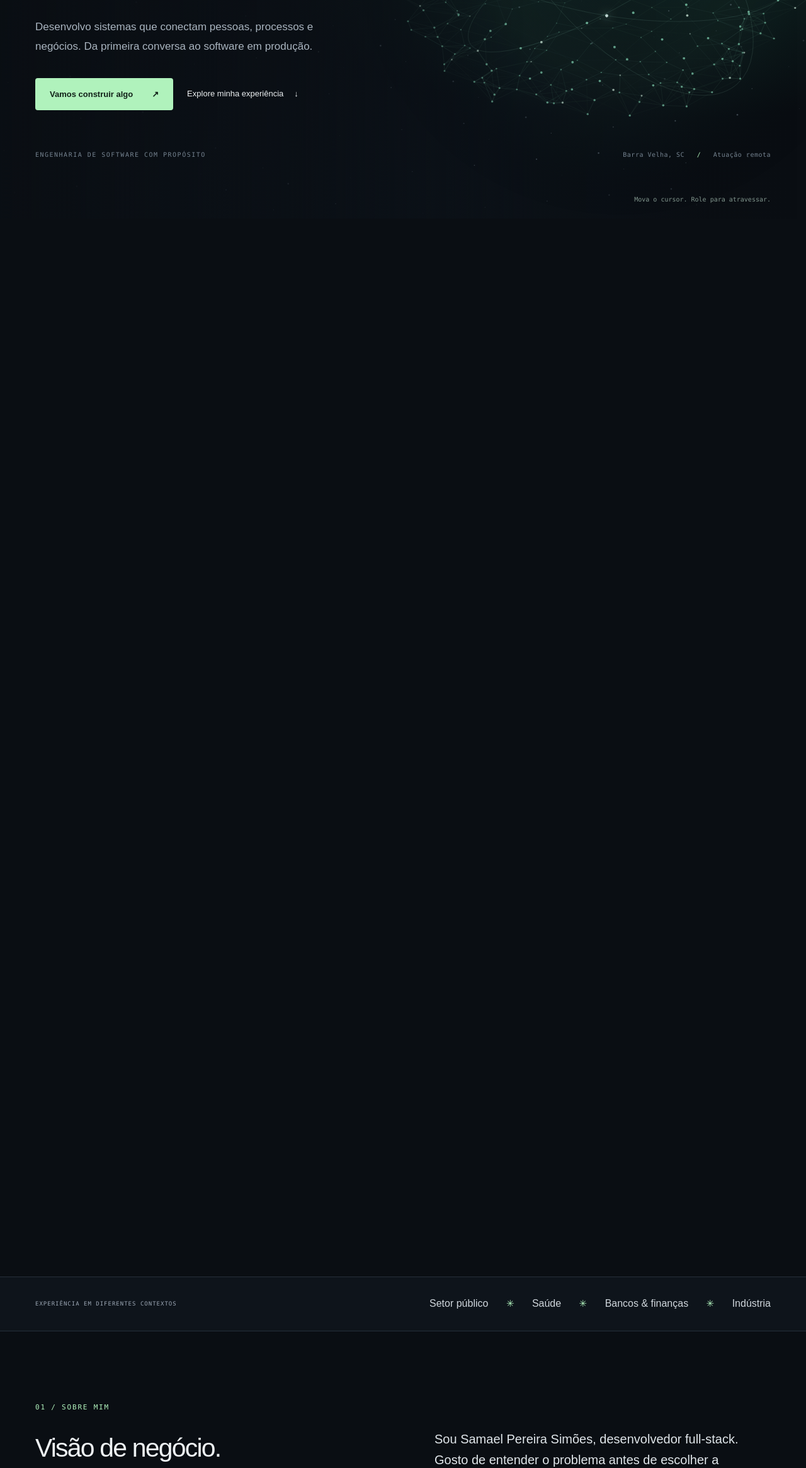
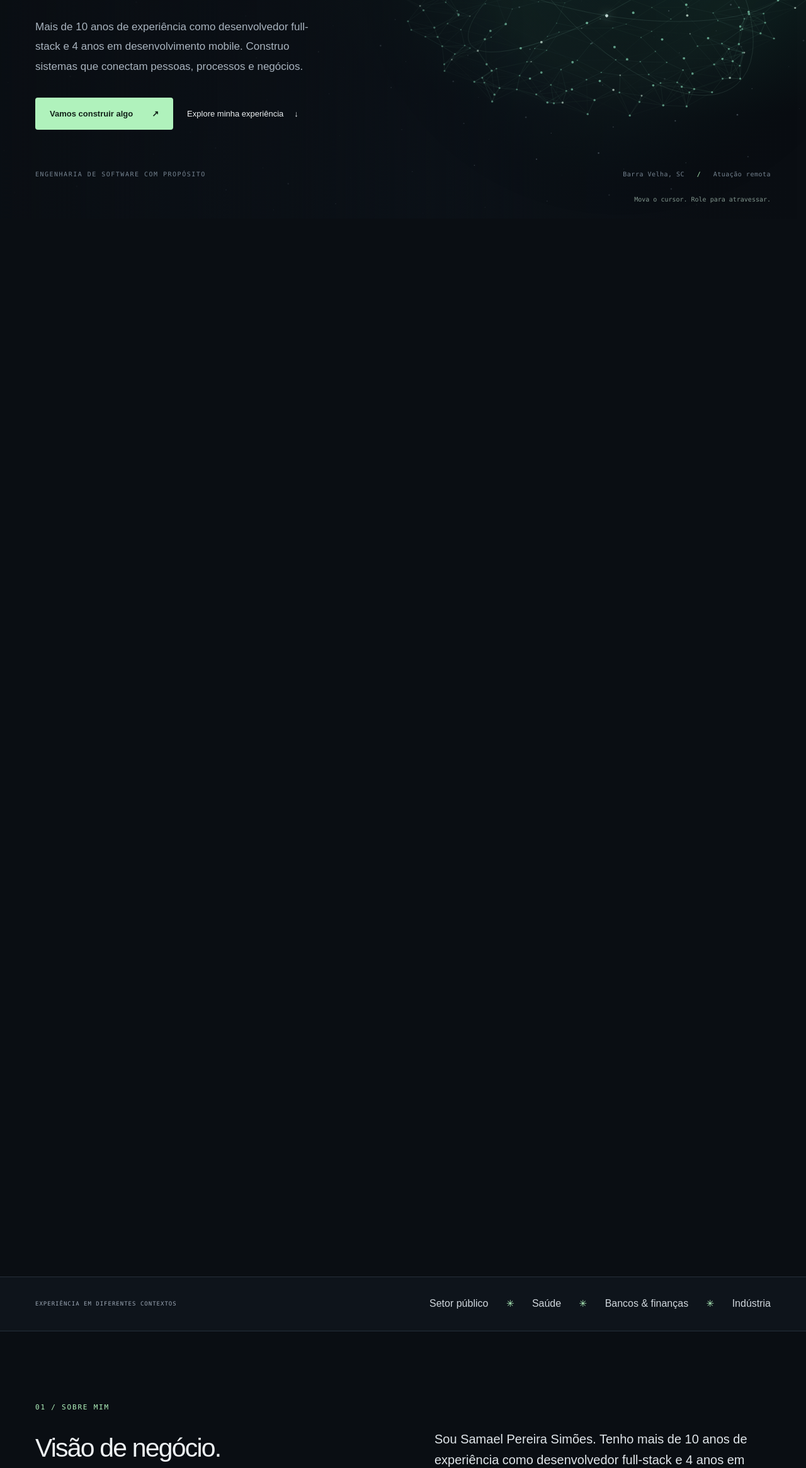
Before and after one commit to samaelsimoes/samaelsimoes.github.io, a website: page index.html in a window 1280 px wide. Shown: the part 453-2784 px from the top of the page at 63% size. Drawn offline with Linux system fonts and the light colour scheme; animation ran at ten frames a second.

```diff
--- a/index.html
+++ b/index.html
@@ -25,9 +25,9 @@
 <a class="skip-link" href="#main">Pular para o conteúdo</a>
 <header class="site-header"><div class="container nav-wrap"><a class="brand" href="#inicio" aria-label="Samael Simões, início">samael<span>.</span><span class="brand-suffix">dev</span></a><div class="language-switch" role="group" aria-label="Idioma / Language"><button data-language="pt-BR" aria-pressed="true" lang="pt-BR">PT</button><span>/</span><button data-language="en" aria-pressed="false" lang="en">EN</button></div><button class="menu-toggle" aria-expanded="false" aria-controls="navigation">Menu <span>☰</span></button><nav id="navigation" aria-label="Navegação principal"><a href="#sobre">Sobre</a><a href="#experiencia">Experiência</a><a href="#solucoes">Soluções</a><a href="#formacao">Formação</a><a class="nav-contact" href="#contato">Vamos conversar <span>↗</span></a></nav></div></header>
 <main id="main">
-<div class="universe-journey"><section class="hero" id="inicio"><canvas id="particles" aria-hidden="true"></canvas><div class="hero-glow" aria-hidden="true"></div><div class="container hero-content"><div class="eyebrow"><span class="status-dot"></span> DESENVOLVEDOR FULL-STACK · BRASIL</div><p class="hero-intro">Olá, eu sou Samael Simões.</p><h1>Complexidade em código.<br><span>Clareza na solução.</span></h1><p class="hero-description">Desenvolvo sistemas que conectam pessoas, processos e negócios. Da primeira conversa ao software em produção.</p><div class="hero-actions"><a class="button primary" href="#contato">Vamos construir algo <span>↗</span></a><a class="text-link" href="#experiencia">Explore minha experiência <span>↓</span></a></div><div class="hero-bottom"><span>ENGENHARIA DE SOFTWARE COM PROPÓSITO</span><span class="coordinates">Barra Velha, SC <span> / </span> Atuação remota</span></div></div><div class="portal-copy"><span>DO CAOS À ESTRUTURA</span><h2>Todo universo começa<br>com uma conexão.</h2><p>Continue explorando ↓</p></div><div class="orb-label" aria-hidden="true"><span>FIG. 01 — SISTEMAS CONECTADOS</span><span>INTERACTIVE / LIVE RENDER</span></div><div class="canvas-controls"><span class="interaction-hint">Mova o cursor. Role para atravessar.</span></div></section>
+<div class="universe-journey"><section class="hero" id="inicio"><canvas id="particles" aria-hidden="true"></canvas><div class="hero-glow" aria-hidden="true"></div><div class="container hero-content"><div class="eyebrow"><span class="status-dot"></span> DESENVOLVEDOR FULL-STACK · BRASIL</div><p class="hero-intro">Olá, eu sou Samael Simões.</p><h1>Complexidade em código.<br><span>Clareza na solução.</span></h1><p class="hero-description">Mais de 10 anos de experiência como desenvolvedor full-stack e 4 anos em desenvolvimento mobile. Construo sistemas que conectam pessoas, processos e negócios.</p><div class="hero-actions"><a class="button primary" href="#contato">Vamos construir algo <span>↗</span></a><a class="text-link" href="#experiencia">Explore minha experiência <span>↓</span></a></div><div class="hero-bottom"><span>ENGENHARIA DE SOFTWARE COM PROPÓSITO</span><span class="coordinates">Barra Velha, SC <span> / </span> Atuação remota</span></div></div><div class="portal-copy"><span>DO CAOS À ESTRUTURA</span><h2>Todo universo começa<br>com uma conexão.</h2><p>Continue explorando ↓</p></div><div class="orb-label" aria-hidden="true"><span>FIG. 01 — SISTEMAS CONECTADOS</span><span>INTERACTIVE / LIVE RENDER</span></div><div class="canvas-controls"><span class="interaction-hint">Mova o cursor. Role para atravessar.</span></div></section>
 </div><div class="sector-strip"><div class="container"><span>EXPERIÊNCIA EM DIFERENTES CONTEXTOS</span><p>Setor público <b>✳</b> Saúde <b>✳</b> Bancos & finanças <b>✳</b> Indústria</p></div></div>
-<section id="sobre" class="section container about"><div><p class="eyebrow">01 / SOBRE MIM</p><h2>Visão de negócio.<br>Olhar de engenheiro.<br><span>Entrega de ponta a ponta.</span></h2></div><div class="about-copy"><p class="lead">Sou Samael Pereira Simões, desenvolvedor full-stack. Gosto de entender o problema antes de escolher a tecnologia.</p><p>Minha trajetória passa por projetos governamentais, sistemas hospitalares, bancos públicos e privados e empresas do setor industrial. Contextos diferentes, com um ponto em comum: o software precisa fazer sentido para quem usa.</p><p>Tenho formação em Análise e Desenvolvimento de Sistemas e Engenharia de Software. Conecto análise, desenvolvimento, dados e integrações para transformar necessidades reais em soluções sustentáveis.</p><a class="text-link" href="https://www.linkedin.com/in/samaelsimoes/" target="_blank" rel="noopener noreferrer">Mais sobre minha trajetória no LinkedIn <span>↗</span></a></div></section>
+<section id="sobre" class="section container about"><div><p class="eyebrow">01 / SOBRE MIM</p><h2>Visão de negócio.<br>Olhar de engenheiro.<br><span>Entrega de ponta a ponta.</span></h2></div><div class="about-copy"><p class="lead">Sou Samael Pereira Simões. Tenho mais de 10 anos de experiência como desenvolvedor full-stack e 4 anos em desenvolvimento mobile. Gosto de entender o problema antes de escolher a tecnologia.</p><p>Minha trajetória passa por projetos governamentais, sistemas hospitalares, bancos públicos e privados e empresas do setor industrial. Contextos diferentes, com um ponto em comum: o software precisa fazer sentido para quem usa.</p><p>Tenho formação em Análise e Desenvolvimento de Sistemas e Engenharia de Software. Conecto análise, desenvolvimento, dados e integrações para transformar necessidades reais em soluções sustentáveis.</p><a class="text-link" href="https://www.linkedin.com/in/samaelsimoes/" target="_blank" rel="noopener noreferrer">Mais sobre minha trajetória no LinkedIn <span>↗</span></a></div></section>
 <section id="formacao" class="section container education"><div class="section-heading"><div><p class="eyebrow">02 / FORMAÇÃO ACADÊMICA</p><h2>Fundamento técnico.<br><span>Perspectiva para construir.</span></h2></div><p>Duas formações que se conectam<br>à minha atuação em desenvolvimento de software.</p></div><div class="education-list"><article><div class="education-marker" aria-hidden="true">01</div><div><span class="education-category">ANÁLISE & DESENVOLVIMENTO</span><h3>Análise e Desenvolvimento de Sistemas</h3><p>SENAI </p></div><span class="degree-status"><span aria-hidden="true">✓</span> Concluído</span></article><article><div class="education-marker" aria-hidden="true">02</div><div><span class="education-category">ENGENHARIA & SOFTWARE</span><h3>Engenharia de Software</h3><p>Católica de Santa Catarina</p></div><span class="degree-status"><span aria-hidden="true">✓</span> Concluído</span></article></div><div class="education-footnote"><span>FORMAÇÃO + EXPERIÊNCIA PRÁTICA</span><p>Uma base que acompanha minha trajetória em sistemas para saúde, finanças, setor público e indústria.</p></div></section>
 <section id="experiencia" class="section experience"><div class="container"><div class="section-heading"><div><p class="eyebrow">03 / EXPERIÊNCIA</p><h2>Software para cenários<br>que exigem <span>responsabilidade.</span></h2></div><p>Experiência que vai além da interface.<br>Entender a operação faz parte do trabalho.</p></div><div class="experience-grid">
 <article class="experience-card"><div class="card-top"><span class="line-icon">＋</span><span>01 / SAÚDE</span></div><h3>Tecnologia que apoia<br>o cuidado.</h3><p>Participação em projetos e desenvolvimento de sistemas hospitalares, conectando necessidades assistenciais e processos de gestão.</p><div class="tags"><span>Sistemas hospitalares</span><span>Processos</span></div></article>
--- a/src/js/i18n.js
+++ b/src/js/i18n.js
@@ -25,7 +25,7 @@
 Olá, eu sou Samael Simões.|Hi, I'm Samael Simões.
 Complexidade em código.|Complexity into code.
 Clareza na solução.|Clarity in the solution.
-Desenvolvo sistemas que conectam pessoas, processos e negócios. Da primeira conversa ao software em produção.|I build systems that connect people, processes and businesses. From the first conversation to software in production.
+Mais de 10 anos de experiência como desenvolvedor full-stack e 4 anos em desenvolvimento mobile. Construo sistemas que conectam pessoas, processos e negócios.|Over 10 years of experience as a full-stack developer and 4 years in mobile development. I build systems that connect people, processes and businesses.
 Vamos construir algo|Let's build something
 Explore minha experiência|Explore my experience
 ENGENHARIA DE SOFTWARE COM PROPÓSITO|SOFTWARE ENGINEERING WITH PURPOSE
@@ -51,7 +51,7 @@
 Visão de negócio.|Business perspective.
 Olhar de engenheiro.|Engineering mindset.
 Entrega de ponta a ponta.|End-to-end delivery.
-Sou Samael Pereira Simões, desenvolvedor full-stack. Gosto de entender o problema antes de escolher a tecnologia.|I'm Samael Pereira Simões, a full-stack developer. I like to understand the problem before choosing the technology.
+Sou Samael Pereira Simões. Tenho mais de 10 anos de experiência como desenvolvedor full-stack e 4 anos em desenvolvimento mobile. Gosto de entender o problema antes de escolher a tecnologia.|I'm Samael Pereira Simões. I have over 10 years of experience as a full-stack developer and 4 years in mobile development. I like to understand the problem before choosing the technology.
 Minha trajetória passa por projetos governamentais, sistemas hospitalares, bancos públicos e privados e empresas do setor industrial. Contextos diferentes, com um ponto em comum: o software precisa fazer sentido para quem usa.|My experience spans government projects, hospital systems, public and private banks, and industrial companies. Different contexts with one thing in common: software needs to make sense to the people using it.
 Tenho formação em Análise e Desenvolvimento de Sistemas e Engenharia de Software. Conecto análise, desenvolvimento, dados e integrações para transformar necessidades reais em soluções sustentáveis.|I have qualifications in Systems Analysis and Development and Software Engineering. I bring together analysis, development, data and integrations to turn real needs into maintainable solutions.
 Mais sobre minha trajetória no LinkedIn|More about my background on LinkedIn
```
Also changed, not shown: en/index.html (+2 -2 lines).
